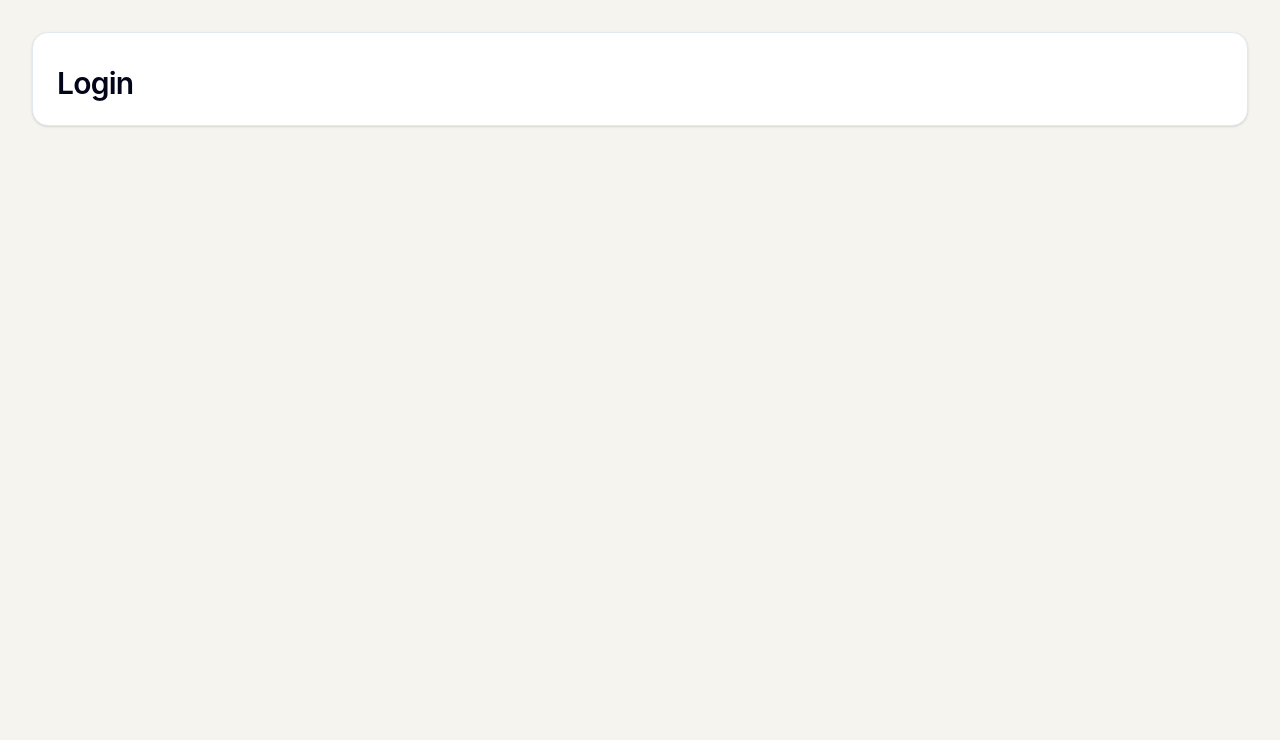
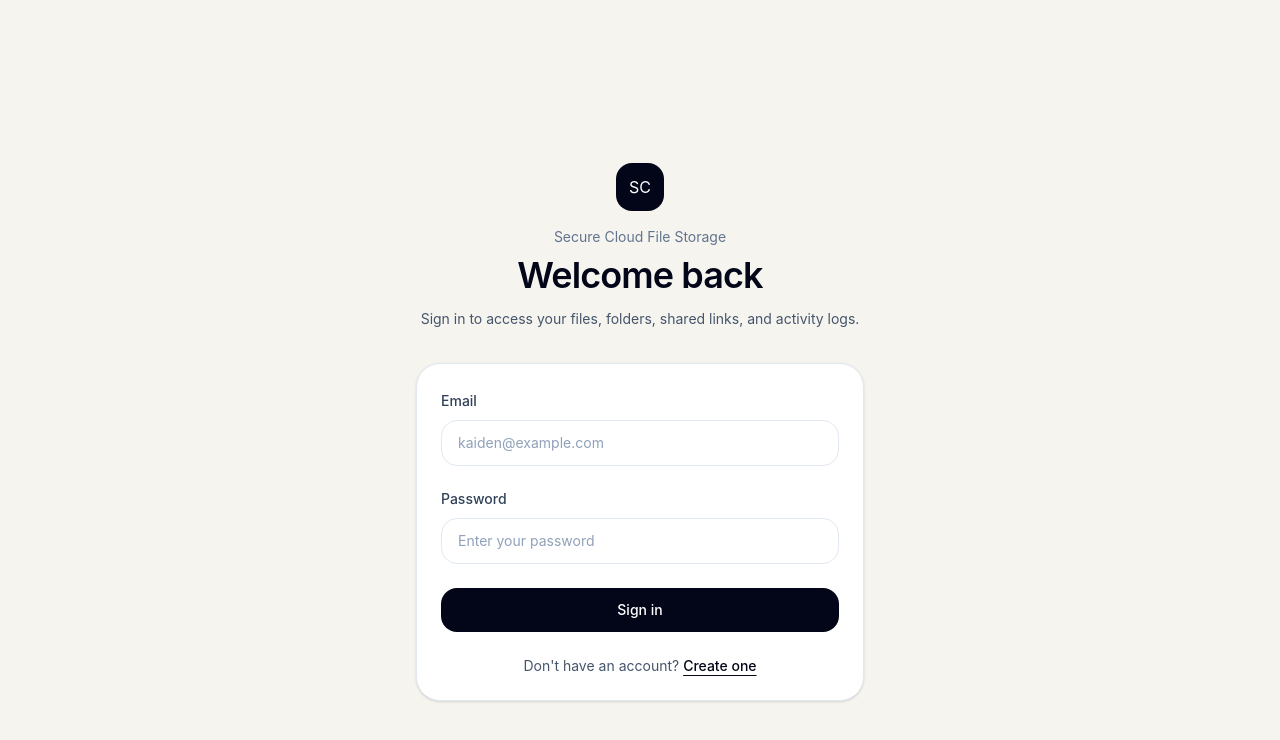
Before and after one commit to I-jidd/secure_cloud_file_storage, a React app in the folder frontend/: page /login in a window 1280 px wide. Shown: the top 740 px of the page. Built offline with nearby package versions, Linux system fonts and the light colour scheme; no server answers; the HTML template or start-up script is replaced by a standard one.

Commit message:
feat: add frontend login page

```diff
--- a/frontend/src/api/apiClient.js
+++ b/frontend/src/api/apiClient.js
@@ -1,4 +1,5 @@
 import axios from "axios";
+import { getAccessToken } from "../utils/tokenStorage";
 
 const apiClient = axios.create({
   baseURL: import.meta.env.VITE_API_BASE_URL,
--- a/frontend/src/context/AuthContext.jsx
+++ b/frontend/src/context/AuthContext.jsx
@@ -11,7 +11,7 @@ export const AuthContext = createContext(null);
 
 export function AuthProvider({ children }) {
   const [user, setUser] = useState(null);
-  const [isLoading, setLoading] = useState(true);
+  const [isLoading, setIsLoading] = useState(true);
 
   const isAuthenticated = Boolean(user);
 
@@ -20,25 +20,35 @@ export function AuthProvider({ children }) {
 
     if (!token) {
       setUser(null);
-      setLoading(false);
+      setIsLoading(false);
       return;
     }
 
     try {
-      const response = await apiClient.get("/auth/me");
+      const response = await apiClient.get("/auth/me", {
+        headers: {
+          Authorization: `Bearer ${token}`,
+        },
+      });
+
       setUser(response.data);
     } catch (error) {
       removeAccessToken();
       setUser(null);
     } finally {
-      setLoading(false);
+      setIsLoading(false);
     }
   }
 
   async function login(accessToken) {
     setAccessToken(accessToken);
 
-    const response = await apiClient.get("/auth/me");
+    const response = await apiClient.get("/auth/me", {
+      headers: {
+        Authorization: `Bearer ${accessToken}`,
+      },
+    });
+
     setUser(response.data);
 
     return response.data;
--- a/frontend/src/pages/LoginPage.jsx
+++ b/frontend/src/pages/LoginPage.jsx
@@ -1,9 +1,138 @@
+import { useState } from "react";
+import { Link, useNavigate } from "react-router-dom";
+
+import apiClient from "../api/apiClient";
+import { useAuth } from "../hooks/useAuth";
+
 function LoginPage() {
+  const navigate = useNavigate();
+  const { login } = useAuth();
+
+  const [formData, setFormData] = useState({
+    email: "",
+    password: "",
+  });
+
+  const [errorMessage, setErrorMessage] = useState("");
+  const [isSubmitting, setIsSubmitting] = useState(false);
+
+  function handleChange(event) {
+    const { name, value } = event.target;
+
+    setFormData((currentData) => ({
+      ...currentData,
+      [name]: value,
+    }));
+  }
+
+  async function handleSubmit(event) {
+    event.preventDefault();
+
+    setErrorMessage("");
+    setIsSubmitting(true);
+
+    try {
+      const loginData = new URLSearchParams();
+      loginData.append("username", formData.email);
+      loginData.append("password", formData.password);
+
+      const response = await apiClient.post("/auth/login", loginData, {
+        headers: {
+          "Content-Type": "application/x-www-form-urlencoded",
+        },
+      });
+      await login(response.data.access_token);
+
+      navigate("/dashboard");
+    } catch (error) {
+      const detail = error.response?.data?.detail;
+
+      if (typeof detail === "string") {
+        setErrorMessage(detail);
+      } else {
+        setErrorMessage("Login failed. Please check your email and password.");
+      }
+    } finally {
+      setIsSubmitting(false);
+    }
+  }
+
   return (
-    <div className="rounded-2xl border border-slate-200 bg-white p-6 shadow-sm">
-      <p className="text-sm text-slate-500"></p>
-      <h1 className="mt-2 text-3xl font-semibold tracking-tight">Login</h1>
-    </div>
+    <main className="grid min-h-screen place-items-center bg-[#f6f4ef] px-6 py-10 text-slate-950">
+      <section className="w-full max-w-md">
+        <div className="mb-8 text-center">
+          <div className="mx-auto grid h-12 w-12 place-items-center rounded-2xl bg-slate-950 text-white">
+            SC
+          </div>
+          <p className="mt-4 text-sm text-slate-500">
+            Secure Cloud File Storage
+          </p>
+          <h1 className="mt-2 text-4xl font-semibold tracking-tight">
+            Welcome back
+          </h1>
+          <p className="mt-3 text-sm leading-6 text-slate-600">
+            Sign in to access your files, folders, shared links, and activity
+            logs.
+          </p>
+        </div>
+
+        <form
+          onSubmit={handleSubmit}
+          className="rounded-3xl border border-slate-200 bg-white p-6 shadow-sm"
+        >
+          {errorMessage && (
+            <div className="mb-5 rounded-2xl border border-red-200 bg-red-50 px-4 py-3 text-sm text-red-700">
+              {errorMessage}
+            </div>
+          )}
+
+          <label className="block">
+            <span className="text-sm font-medium text-slate-700">Email</span>
+            <input
+              type="email"
+              name="email"
+              value={formData.email}
+              onChange={handleChange}
+              placeholder="kaiden@example.com"
+              required
+              className="mt-2 w-full rounded-2xl border border-slate-200 bg-white px-4 py-3 text-sm outline-none transition placeholder:text-slate-400 focus:border-slate-950 focus:ring-4 focus:ring-slate-950/10"
+            />
+          </label>
+
+          <label className="mt-5 block">
+            <span className="text-sm font-medium text-slate-700">Password</span>
+            <input
+              type="password"
+              name="password"
+              value={formData.password}
+              onChange={handleChange}
+              placeholder="Enter your password"
+              required
+              className="mt-2 w-full rounded-2xl border border-slate-200 bg-white px-4 py-3 text-sm outline-none transition placeholder:text-slate-400 focus:border-slate-950 focus:ring-4 focus:ring-slate-950/10"
+            />
+          </label>
+
+          <button
+            type="submit"
+            disabled={isSubmitting}
+            className="mt-6 w-full rounded-2xl bg-slate-950 px-4 py-3 text-sm font-medium text-white transition hover:bg-slate-800 disabled:cursor-not-allowed disabled:bg-slate-400"
+          >
+            {isSubmitting ? "Signing in..." : "Sign in"}
+          </button>
+
+          <p className="mt-6 text-center text-sm text-slate-600">
+            Don&apos;t have an account?{" "}
+            <Link
+              to="/register"
+              className="font-medium text-slate-950 underline underline-offset-4"
+            >
+              Create one
+            </Link>
+          </p>
+        </form>
+      </section>
+    </main>
   );
 }
+
 export default LoginPage;
```
